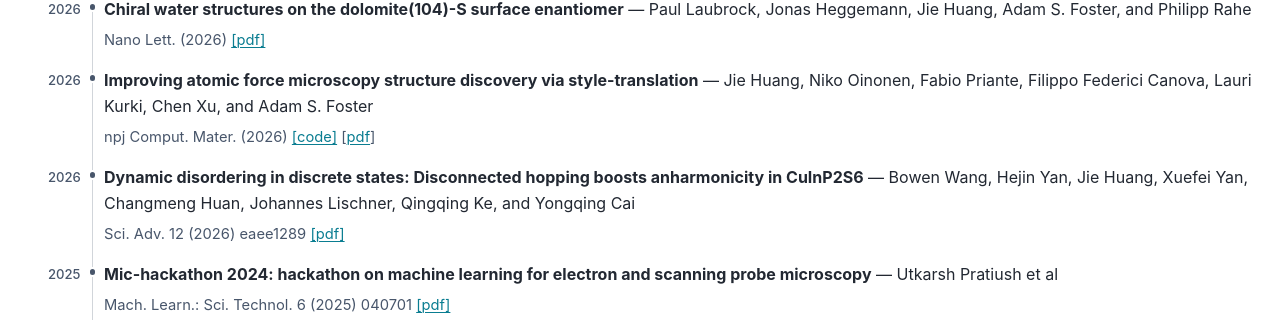
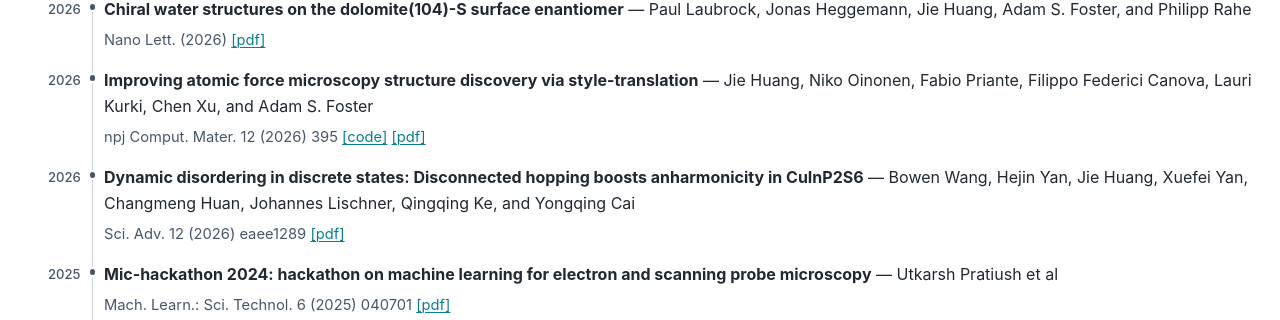
Before and after one commit to way2ml/way2ml.github.io, a Sphinx documentation site: the page built from doc/research.md, in a window 1280 px wide and 1053 px high. Shown: the part 186-506 px from the top of the window. Built offline with Sphinx 7.4.7 and the PyData theme 0.15.4, drawn with Linux system fonts in a browser that asks for light colours.

Commit message:
Update npj paper

```diff
--- a/doc/research.md
+++ b/doc/research.md
@@ -6,7 +6,7 @@ comment: False
 - 2026 **Chiral water structures on the dolomite(104)-S surface enantiomer** — Paul Laubrock, Jonas Heggemann, Jie Huang, Adam S. Foster, and Philipp Rahe
   - Nano Lett. (2026) <a href="./_static/publications/2026_nanoletter.pdf" target="_blank" rel="noopener">[pdf]</a>
 - 2026 **Improving atomic force microscopy structure discovery via style-translation** — Jie Huang, Niko Oinonen, Fabio Priante, Filippo Federici Canova, Lauri Kurki, Chen Xu, and Adam S. Foster
-  -  npj Comput. Mater. (2026) <a href="https://github.com/SINGROUP/StyleTransAugment" target="_blank" rel="noopener">[code]</a> [[pdf](https://www.nature.com/articles/s41524-026-02243-2_reference.pdf)]
+  -  npj Comput. Mater. 12 (2026) 395 <a href="https://github.com/SINGROUP/StyleTransAugment" target="_blank" rel="noopener">[code]</a> <a href="./_static/publications/2026_npj.Comp.Matt.pdf" target="_blank" rel="noopener">[pdf]</a>
 - 2026 **Dynamic disordering in discrete states: Disconnected hopping boosts anharmonicity in CuInP2S6** — Bowen Wang, Hejin Yan, Jie Huang, Xuefei Yan, Changmeng Huan, Johannes Lischner, Qingqing Ke, and Yongqing Cai
   - Sci. Adv. 12 (2026) eaee1289 <a href="./_static/publications/2026_sciadv.pdf" target="_blank" rel="noopener">[pdf]</a>
 - 2025 **Mic-hackathon 2024: hackathon on machine learning for electron and scanning probe microscopy** — Utkarsh Pratiush et al
```
